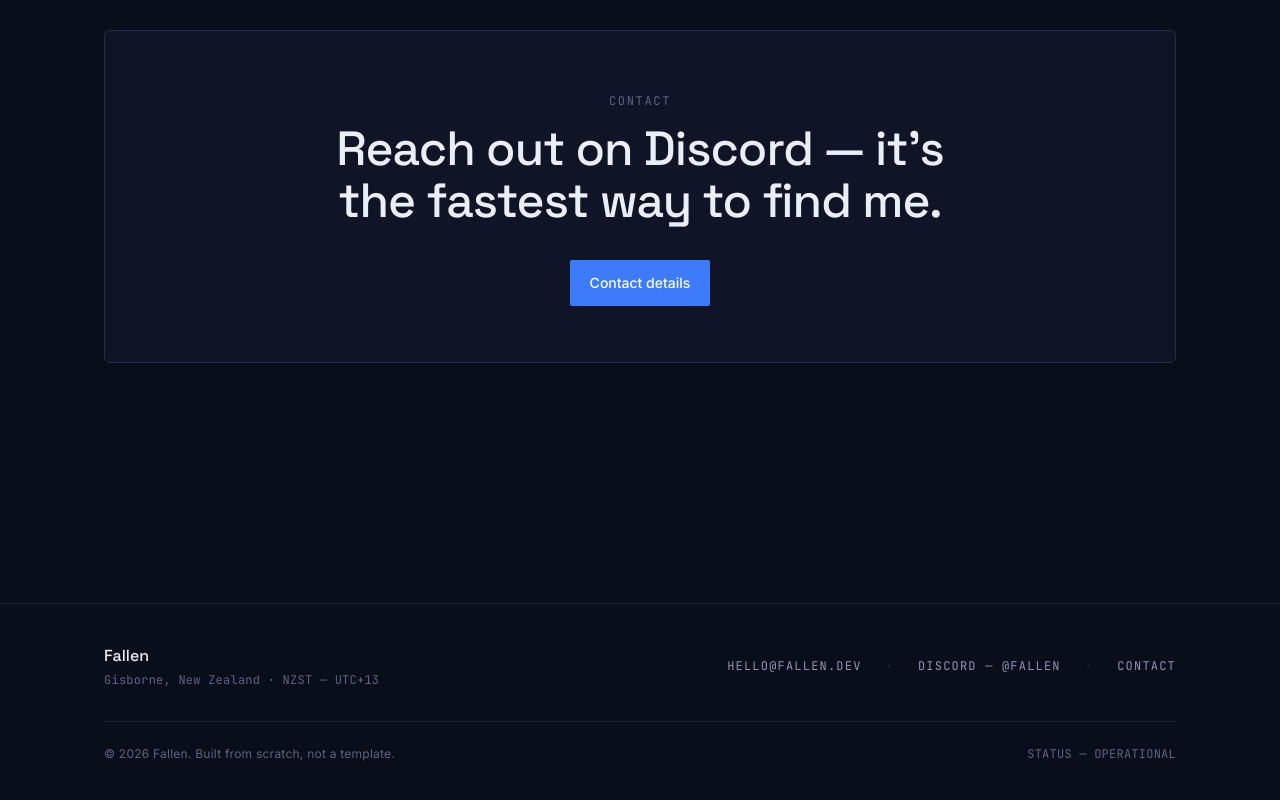
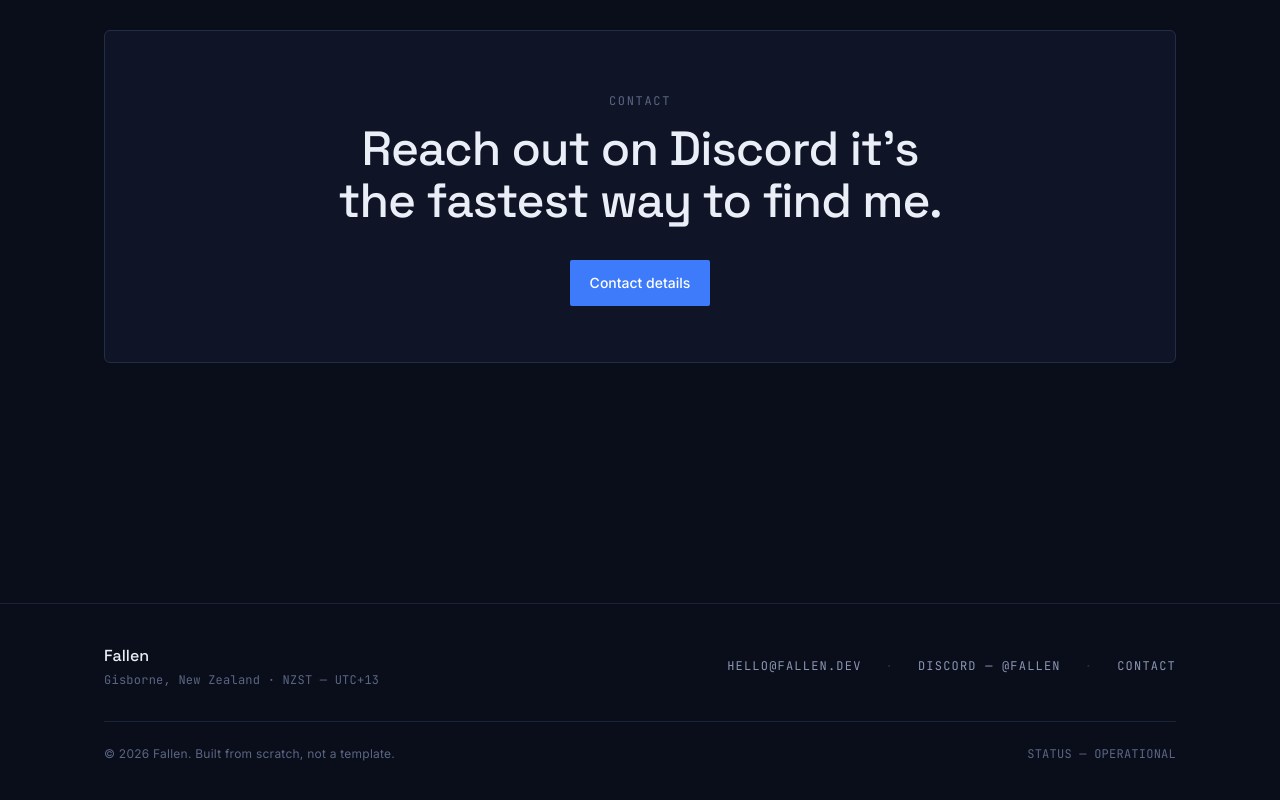
Before and after one commit to Kaze101-dev/Kaze-portfolio-website, a Next.js app in the folder fallen-portfolio/: page / in a window 1280 px wide. Shown: the part 2338-3138 px from the top of the page. Built offline with nearby package versions, Linux system fonts and the light colour scheme.

Commit message:
Update page.tsx

```diff
--- a/fallen-portfolio/app/page.tsx
+++ b/fallen-portfolio/app/page.tsx
@@ -170,7 +170,7 @@ export default function HomePage() {
             <div className="rounded-md border border-line bg-surface px-8 py-14 text-center md:px-16">
               <span className="mono-label">Contact</span>
               <h2 className="mt-3 text-3xl md:text-4xl font-medium text-balance">
-                Reach out on Discord — it&apos;s the fastest way to find me.
+                Reach out on Discord it&apos;s the fastest way to find me.
               </h2>
               <div className="mt-8 flex flex-wrap justify-center gap-4">
                 <Link
```
